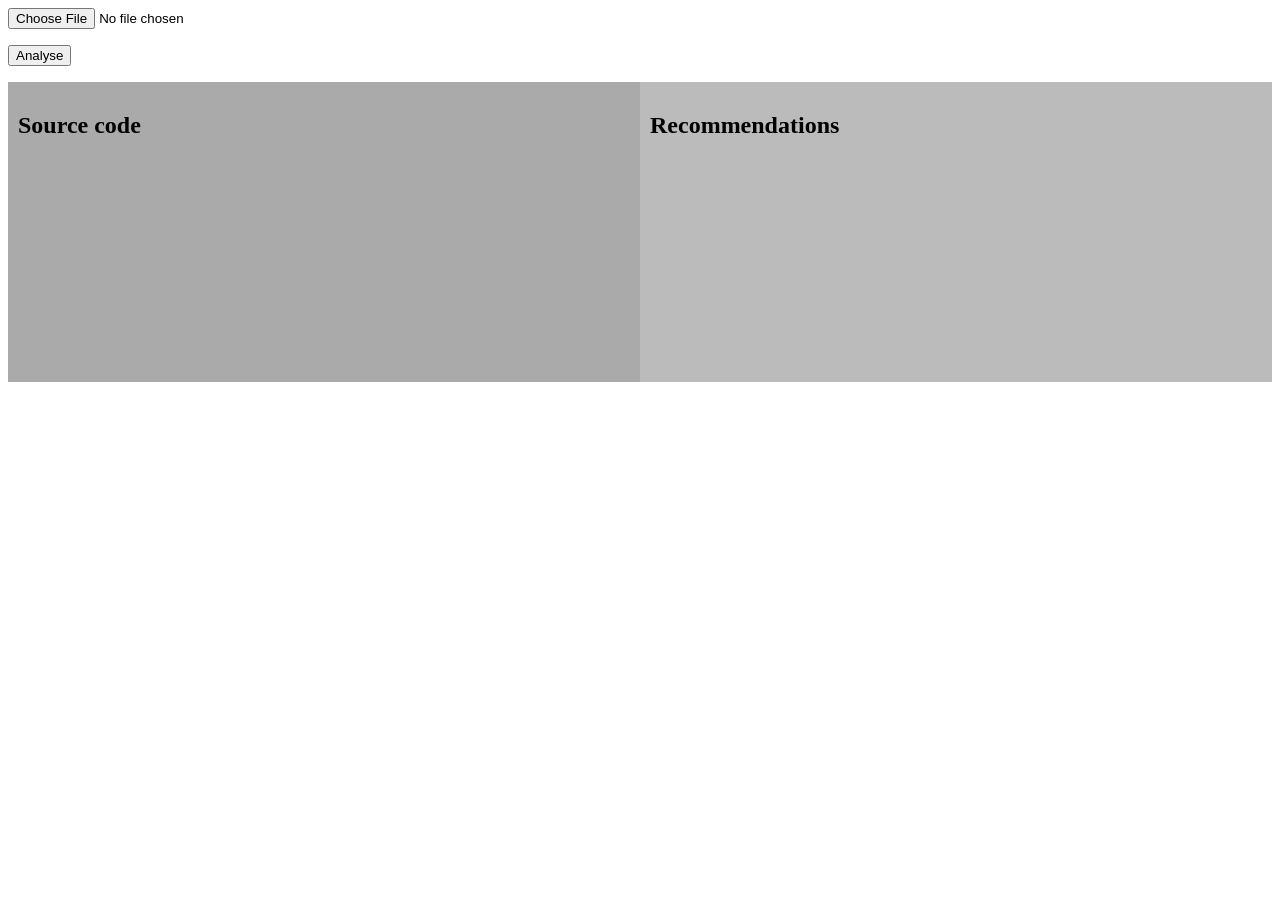
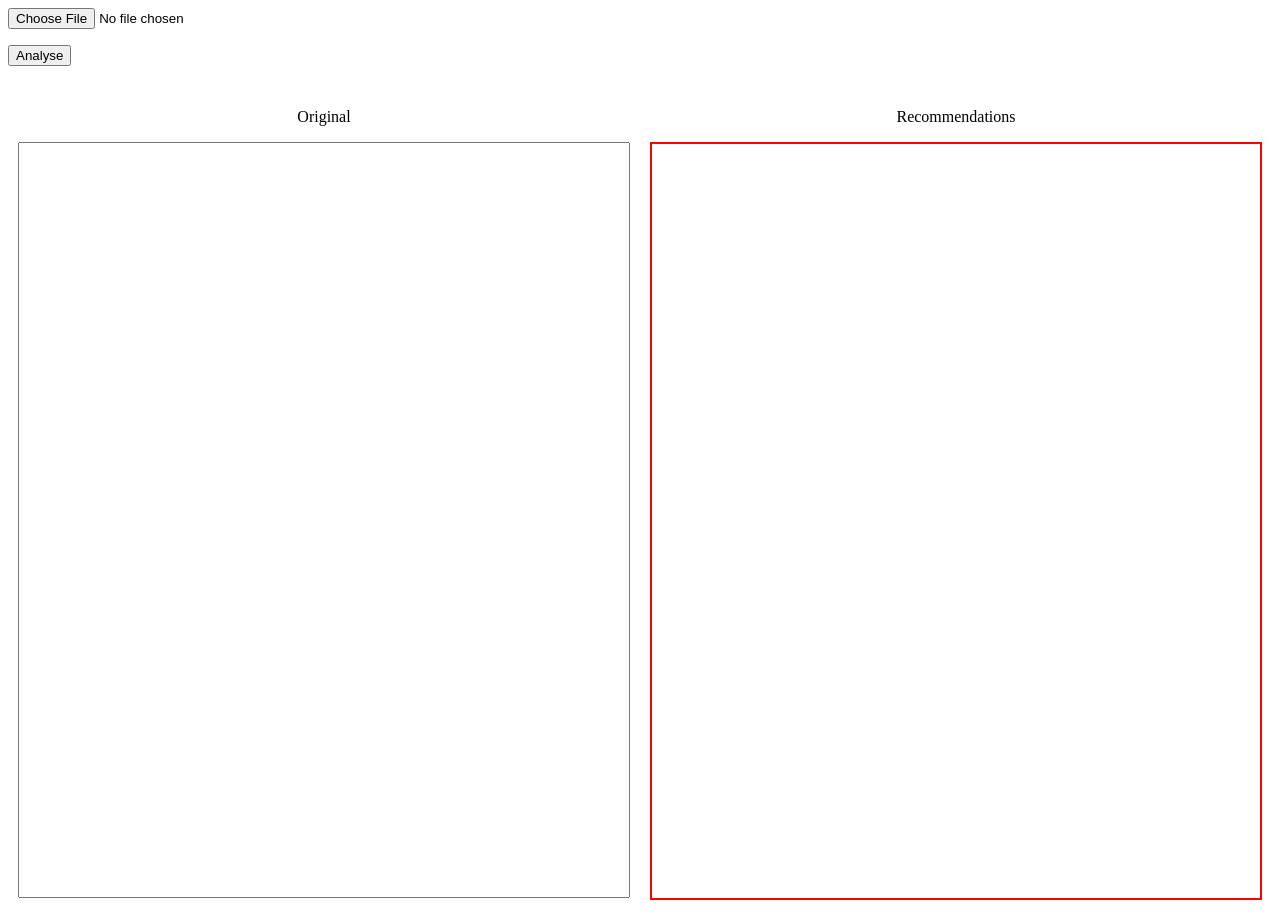
Before and after one commit to TvrtkoSternak/MARS, a Django app: page / in a window 1280 px wide. Before the commit the page ends 382 px from the top, so only its background shows below. Run offline with Django 3.2, Linux system fonts and the light colour scheme; parts of the project's set-up code (start-up, migrations or seed data) failed here and were passed over.

Commit message:
Add textareas

```diff
--- a/web/templates/index.html
+++ b/web/templates/index.html
@@ -8,6 +8,21 @@
   box-sizing: border-box;
 }
 
+.inline-div {
+    display: inline-block;
+    float: left;
+    padding: 10px;
+    width: 50%;
+}
+
+.inline-textarea {
+    resize:none;
+    width: 100%;
+}
+
+.recommendations {
+    border:2px solid red;
+}
 /* Create two equal columns that floats next to each other */
 .column {
   float: left;
@@ -36,21 +51,13 @@
                    value="Analyse">
                 </form>
 
-    <div class="row">
-        <div class="column" style="background-color:#aaa;">
-        <h2>Source code</h2>
-        <p>{% for row in source_code %}
-            {{row}}
-            <br>
-        {% endfor %}</p>
-        </div>
-        <div class="column" style="background-color:#bbb;">
-        <h2>Recommendations</h2>
-        <p>{% for row in recommendations %}
-            {{row}}
-            <br>
-        {% endfor %}</p>
-      </div>
+    <div class="inline-div">
+        <p align="center">Original</p>
+        <textarea rows="50" class="inline-textarea" readonly>{% for row in source_code %}{{row}}{% endfor %}</textarea>
+    </div>
+    <div class="inline-div">
+        <p align="center">Recommendations</p>
+        <textarea rows="50" class="inline-textarea recommendations" readonly>{% for row in recommendations %}{{row}}{% endfor %}</textarea>
     </div>
 </body>
 </html>
```
